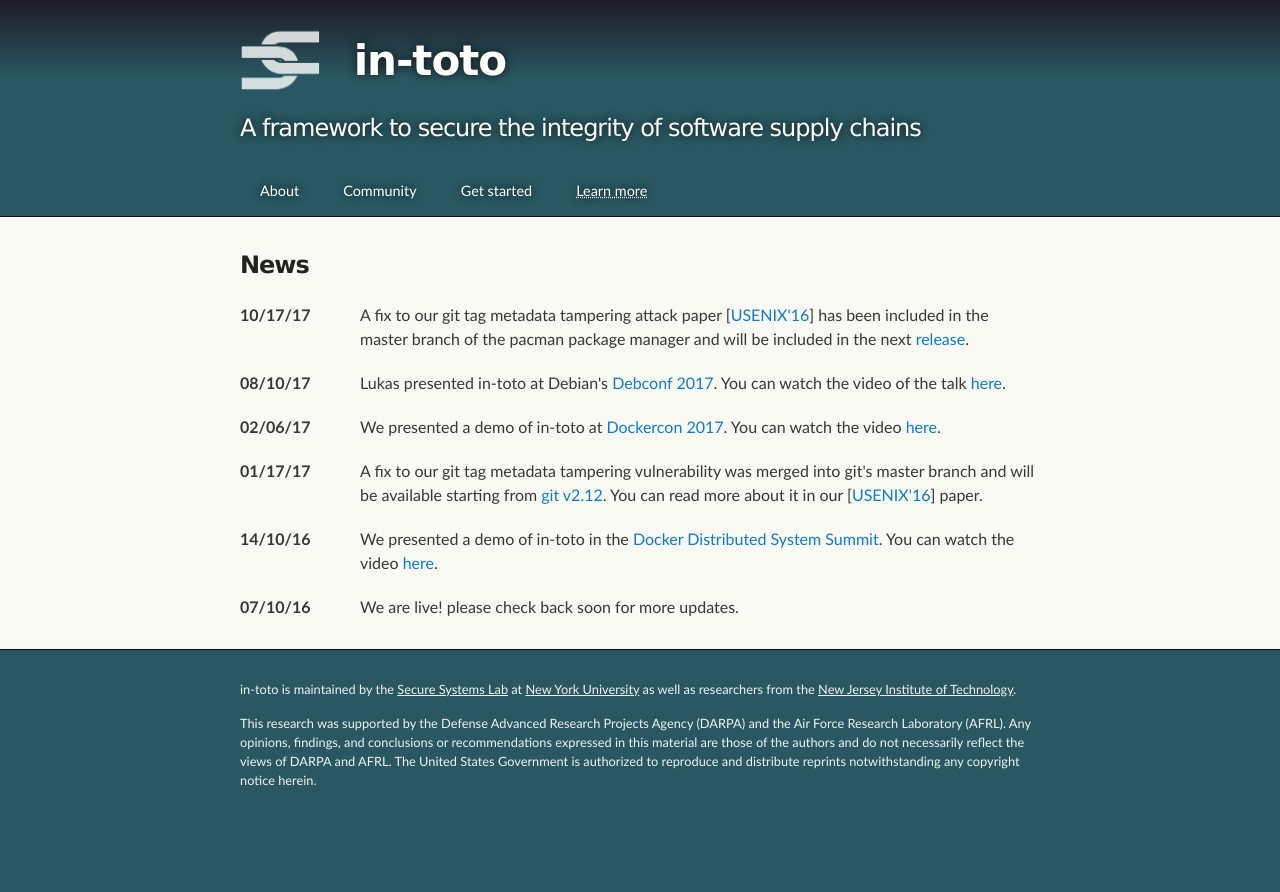
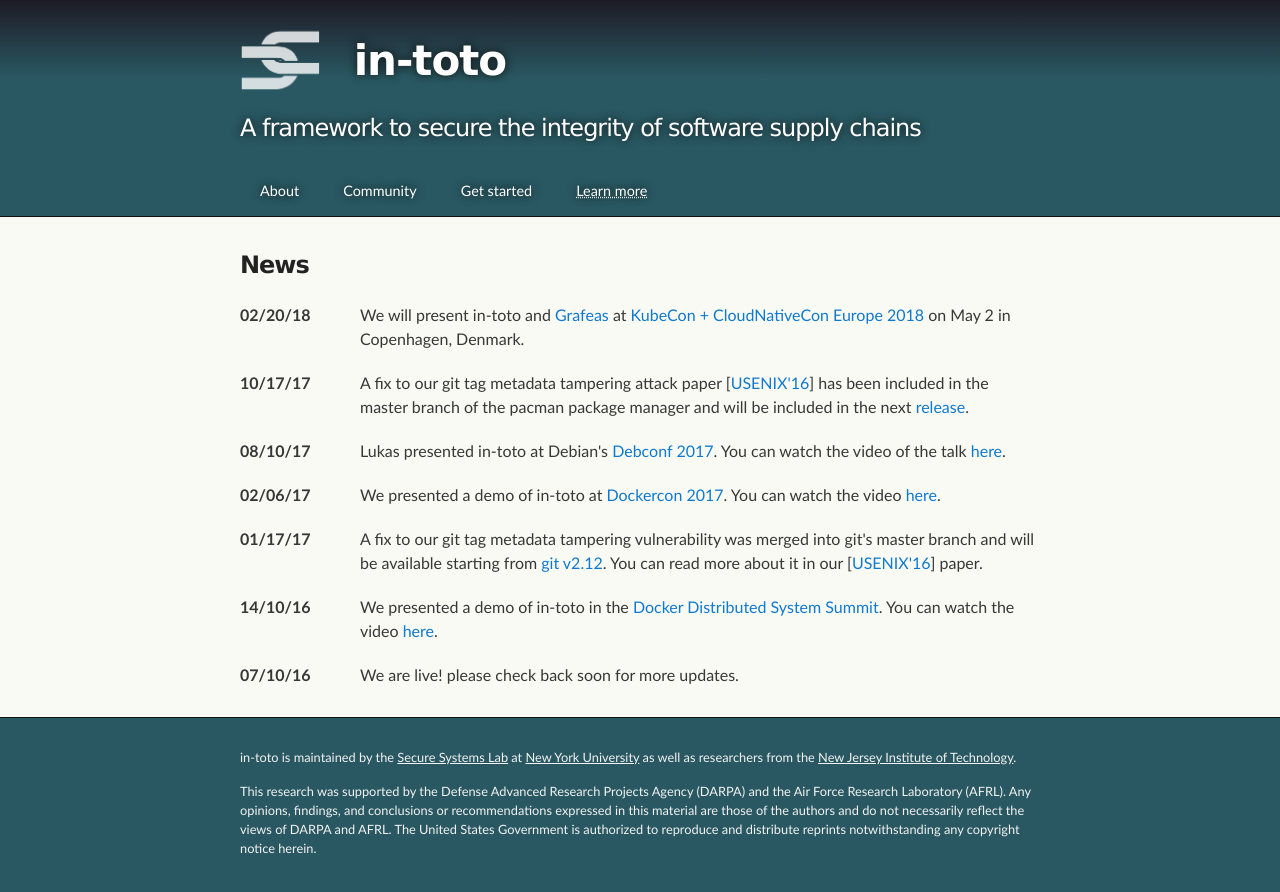
Before and after one commit to in-toto/in-toto.github.io, a Jekyll site: the page built from news.html, in a window 1280 px wide. Shown: the top 892 px of the page. Built offline with Jekyll 4.4.1, drawn with Linux system fonts in a browser that asks for light colours.

Commit message:
Add KubeCon + CloudNativeCon announcement to news

```diff
--- a/news.html
+++ b/news.html
@@ -4,6 +4,14 @@
 ---
 <h3>News</h3>
 <table>
+  <tr>
+    <td>02/20/18</td>
+    <td>
+      We will present in-toto and <a href="https://grafeas.io">Grafeas</a> at
+      <a href="https://kccnceu18.sched.com/event/Dqtx/completely">KubeCon +
+      CloudNativeCon Europe 2018</a> on May 2 in Copenhagen, Denmark.
+    </td>
+  </tr>
   <tr>
     <td> 10/17/17 </td>
     <td>
```
